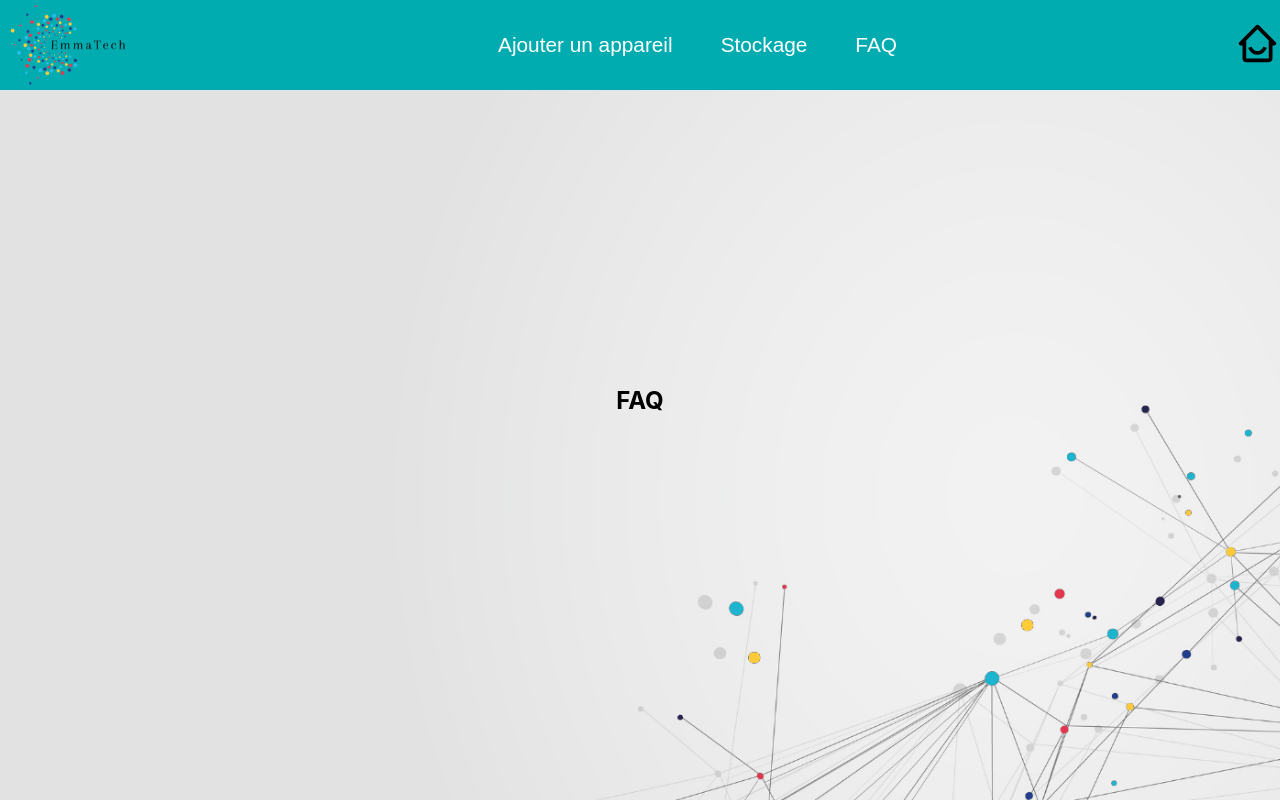
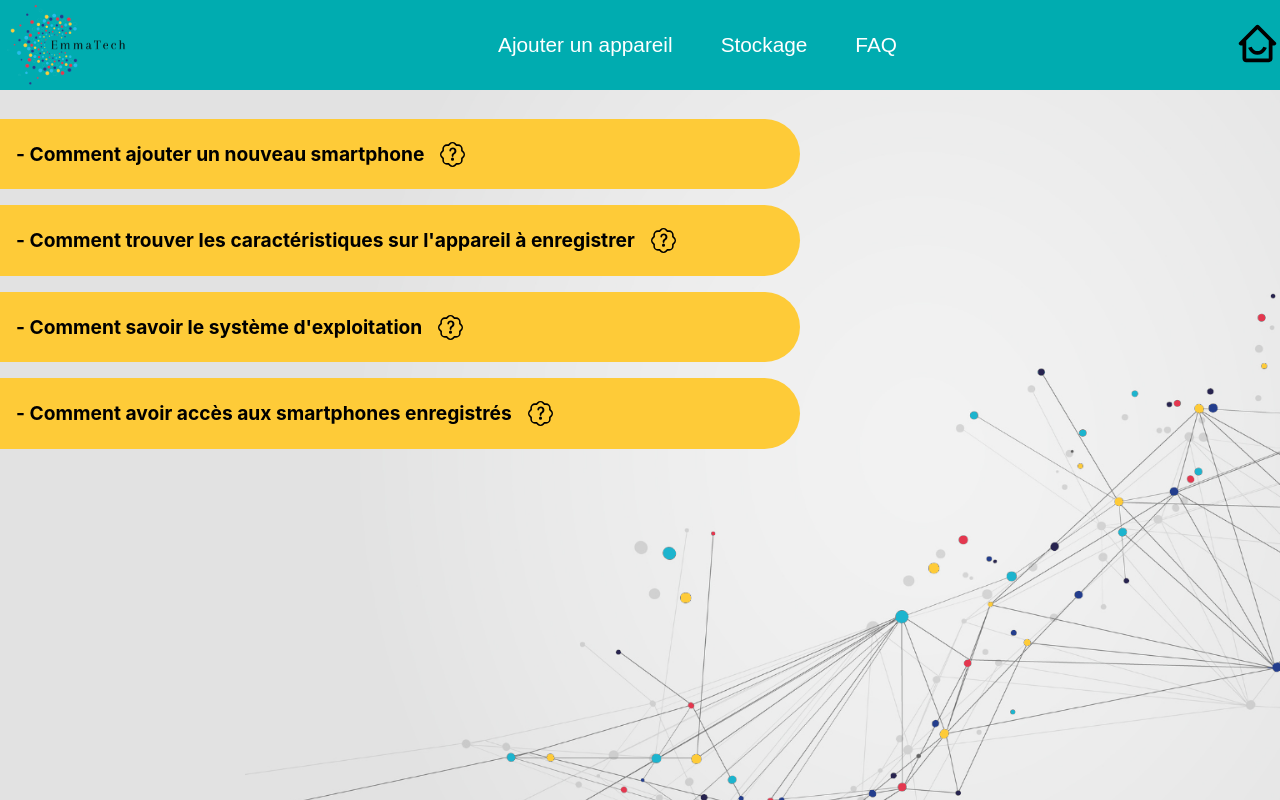
Before and after one commit to Elodie0530/EmmaTech, a React (Vite) app in the folder frontend/: page /foire-aux-questions in a window 1280 px wide. Built offline with nearby package versions, Linux system fonts and the light colour scheme.

Commit message:
Added FAQ page content

```diff
--- a/frontend/src/pages/Faq.jsx
+++ b/frontend/src/pages/Faq.jsx
@@ -1,3 +1,5 @@
+import { BsArrowRightShort, BsPatchQuestion } from "react-icons/bs";
+import { FiSettings } from "react-icons/fi";
 import Navbar from "../components/Navbar";
 import faq from "../styles/Faq.module.css";
 
@@ -7,6 +9,81 @@ export default function Faq() {
       <Navbar />
       <section className={faq.faq}>
         <h1>FAQ</h1>
+        <div className={faq.questions}>
+          <div className={faq.question}>
+            <details>
+              <summary>
+                - Comment ajouter un nouveau smartphone{" "}
+                <BsPatchQuestion size={25} className={faq.emoticon} />
+              </summary>
+              <ol>
+                <li>Allez sur l'onglet ajouter un nouvel appareil</li>
+              </ol>
+            </details>
+          </div>
+          <div className={faq.question}>
+            <details>
+              <summary>
+                - Comment trouver les caractéristiques sur l'appareil à
+                enregistrer
+                <BsPatchQuestion size={25} className={faq.emoticon} />
+              </summary>
+              <ol>
+                <li>* La Marque : Visible sur l'arrière du smartphone</li>
+                <li>
+                  * L'écran : Avec une règle mesurer la diagonale de l'écran
+                  puis divisez celle-ci par 2,54 afin d'obtenir une taille en
+                  pouce
+                </li>
+                <li>
+                  * Le numéro IMEI (numéro de série) en composant *#06# sur le
+                  téléphone sinon
+                </li>
+                <li>
+                  - Sur IOS : Réglage <BsArrowRightShort /> Général
+                  <BsArrowRightShort />
+                  Information
+                </li>
+                <li>
+                  - Sur Android : Paramètres
+                  <BsArrowRightShort /> A propos du téléphone / appareil
+                  <BsArrowRightShort /> État
+                </li>
+                <li>
+                  * L'OS, la Version, la RAM, la Mémoire : Vous les trouverez
+                  dans les paramètres système du téléphone <FiSettings />
+                </li>
+              </ol>
+            </details>
+          </div>
+          <div className={faq.question}>
+            <details>
+              <summary>
+                - Comment savoir le système d'exploitation
+                <BsPatchQuestion size={25} className={faq.emoticon} />
+              </summary>
+              <ol>
+                <li>* En fonction de la marque du téléphone</li>
+                <li>- Apple est sous IOS</li>
+                <li>- Google est sous Android</li>
+              </ol>
+            </details>
+          </div>
+          <div className={faq.question}>
+            <details>
+              <summary>
+                - Comment avoir accès aux smartphones enregistrés
+                <BsPatchQuestion size={25} className={faq.emoticon} />
+              </summary>
+              <ol>
+                <li>
+                  Allez dans l'onglet "Stockage" ici seront stocker tout les
+                  téléphones enregistrés dans la base de données
+                </li>
+              </ol>
+            </details>
+          </div>
+        </div>
       </section>
     </>
   );
--- a/frontend/src/styles/Faq.module.css
+++ b/frontend/src/styles/Faq.module.css
@@ -1,9 +1,52 @@
 .faq {
   display: flex;
   flex-direction: column;
-  align-items: center;
-  justify-content: center;
   background-image: url(../picture/Fonnd.png);
   background-repeat: no-repeat;
-  background-size: 110rem;
+  background-size: 100rem;
 }
+
+.faq h1 {
+  padding-top: 2rem;
+  text-align: center;
+  padding-bottom: 3rem;
+  font-size: 2rem;
+}
+
+.questions {
+  width: 50rem;
+  justify-content: start;
+  align-items: start;
+}
+
+.question details {
+  font-size: 0.9rem;
+  line-height: 2;
+  font-weight: 400;
+}
+
+.question summary {
+  display: flex;
+  align-items: center;
+  gap: 1rem;
+  font-size: 1.2rem;
+  font-weight: 700;
+  transition: 0.3s;
+  cursor: pointer;
+}
+
+.question {
+  background-color: #fecb38;
+  border-radius: 0px 165px 165px 0px;
+  margin-bottom: 1rem;
+  padding: 1rem;
+  font-size: 1.2rem;
+}
+
+.question ol {
+  padding-left: 1rem;
+}
+
+.emoticon:hover {
+  color: #233d8d;
+}
```
